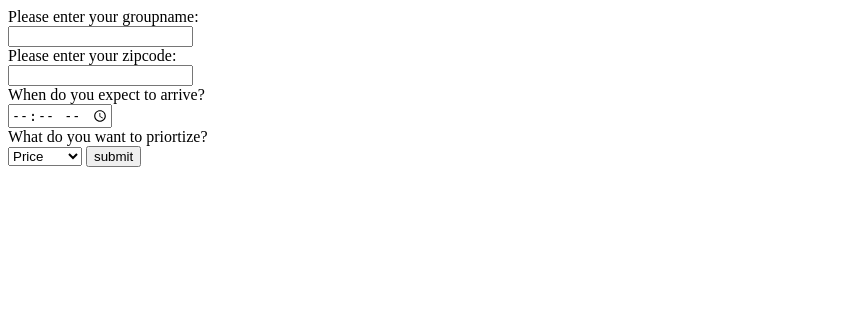
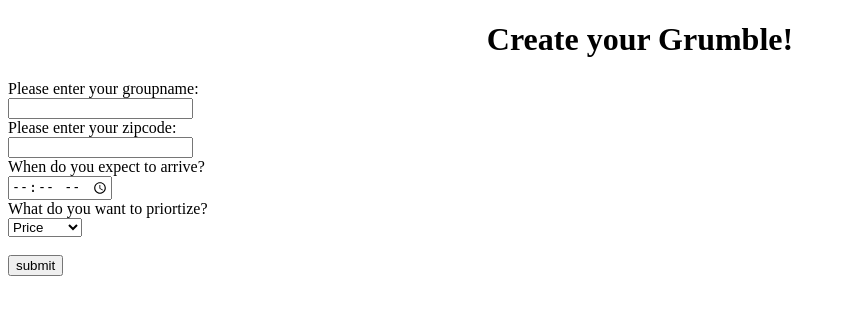
Before and after one commit to oulily/indecisivefoodies, a Python web app: template templates/filter.html in a window 1280 px wide. Shown: the top 315 px of the page, without its empty margins (0-846 px from the left). Run offline with Jinja, Linux system fonts and the light colour scheme; the template is opened without the code that fills it, so the values that code supplies are empty.

Commit message:
format filter.html

```diff
--- a/templates/filter.html
+++ b/templates/filter.html
@@ -5,7 +5,10 @@
 <head>
   <link rel="icon" href="/images/favicon.ico">
 </head>
+
 <body>
+  <header>
+    <h1 style="text-align:center;">Create your Grumble!</h1>
   <form action="/initiator" method="post">
     Please enter your groupname:<br>
     <input type="text" groupname="groupname">
@@ -22,6 +25,7 @@
       	<option value="Price">Price</option>
       	<option value="Distance">Distance</option>
       </select>
+      <br><br>
     <button id="submit">submit</button>
   </form>
 </body>
```
Also changed, not shown: 1 other file.
